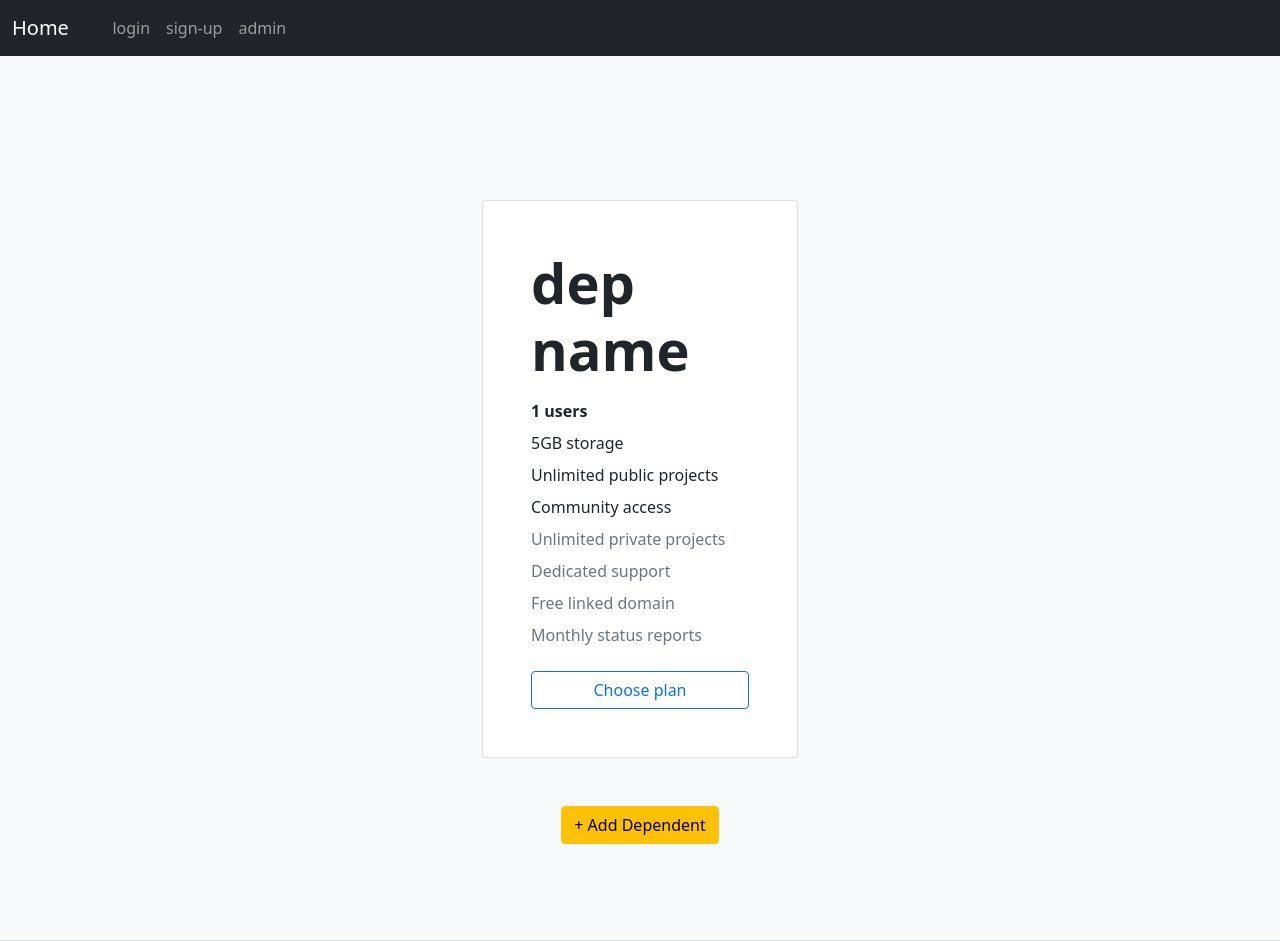
After one commit to mohamedvol1/health-insurance-company, a Flask app: page /dependents in a window 1280 px wide. The commit adds this page. Run offline with Flask 2, Linux system fonts and the light colour scheme.

Commit message:
implement authentication and add a dependent functionality

```diff
--- a/app/__init__.py
+++ b/app/__init__.py
@@ -2,6 +2,7 @@ from flask import Flask
 # from app.db import mysql
 from flask_bcrypt import Bcrypt
 from flask_mysqldb import MySQL
+from flask_session import Session
 
 #importing blueprints
 # from .views import views
@@ -17,6 +18,8 @@ from flask_mysqldb import MySQL
 app = Flask(__name__)
 
 app.config['SECRET_KEY']='o!rr@wd!+32%@imflli*#xj#p02ph_6!juwj@0n=231&w-j280'
+app.config['SESSION_TYPE'] = 'filesystem'
+Session(app)
 
 #connecting flask with mysql
 app.config['MYSQL_HOST'] = 'localhost'
@@ -26,7 +29,7 @@ app.config['MYSQL_PASSWORD'] = 'root'
 app.config['MYSQL_DB'] = 'health_insurance_company_db'
 # app.config['MYSQL_CHARSET'] = 'utf-8'
 mysql = MySQL(app)
-bcrypt = Bcrypt(app)
+bcrypt = Bcrypt()
 # mysql.init_app(app)
 
 from .views import views
@@ -35,5 +38,4 @@ from .auth import auth
 #register to blueprints
 app.register_blueprint(views, url_prefix='/')
 app.register_blueprint(auth, url_prefix='/')
-
   # return app
--- a/app/auth.py
+++ b/app/auth.py
@@ -1,31 +1,114 @@
-from flask import Blueprint, render_template, flash
-from app.forms import SignUpForm, LoginForm, AdminForm
+from flask import Blueprint, render_template, flash, redirect, sessions, url_for , session
+from app.forms import SignUpForm, LoginForm, AdminForm, ProfileForm
+from wtforms.validators import ValidationError
 from app.db import createUser
 
+from .helpers import check_hash, fetch_user_hash, create_user_session, end_user_session, update_user, create_dep_for_user
 
 auth = Blueprint('auth', __name__)
 
-@auth.route('/login')
+
+@auth.route('/login', methods=['GET', 'POST'])
 def login():
+  print("in the login function")
+  print(' here>>>>>>>>>>>>>>>>>>>>>>', type(session))
   form = LoginForm()
-
-  return render_template("auth/login.html", form=form)
-
-@auth.route('/sign-up', methods=['GET', 'POST'])
-def signUp():
-  print("in the sign up function")
-  #fetching the data from thr form
-  form = SignUpForm()
-  #validate the input and create a new user on submit
-  if form.validate_on_submit():
-    print(createUser(form.username.data, form.email.data, form.password.data))
+  if form.validate_on_submit():                             #validate and check for the right credentials
+    hash_to_check = fetch_user_hash(form.email.data)        #fetch the hash related to the email (correct password)
+    print('form object hereeeeeeeeeeeeeeeeeeeeeeeeeee', form)
+    if check_hash(hash_to_check, form.password.data):
+      flash('You are Logged in', category='success')
+      create_user_session(form.email.data)
+      # return  redirect(url_for('auth.profile_page', user_session=user_session))
+      return  redirect(url_for('auth.profile_page'))
+    else:
+      flash('Wrong Credential!', category='danger')
+      return redirect('/login')
 
   # check if there is errors
   if form.errors:
     for err_msg in form.errors.values():
       flash(f'bad entry: {err_msg[0]}', category='danger')
+    return redirect('/login')
+
+  return render_template("auth/login.html", form=form)
+
+
+@auth.route('/sign-up', methods=['GET', 'POST'])
+def signUp():
+  print("in the sign up function")
+  form = SignUpForm()                                  #fetching the data from thr form
+  if form.validate_on_submit():                        #validate the input and create a new user on submit
+    print(createUser(form.username.data, form.email.data, form.password.data))
+    create_user_session(form.email.data)
+    return redirect('/profile')
+
+  # check if there is errors
+  if form.errors:
+    for err_msg in form.errors.values():
+      flash(f'bad entry: {err_msg[0]}', category='danger')
+    return redirect('/sign-up')
 
   return render_template("auth/sign-up.html", form=form)
+
+#loggin out
+@auth.route('/logout')
+def logout():
+  end_user_session()
+
+  return redirect('/login')
+
+
+
+@auth.route('/profile', methods=['GET', 'POST'])
+def profile_page():
+  form = ProfileForm()
+  # print('date type here>>>>>>>>>>>>>>>>>>>>>>', type(form.profile_dob.data.date()))
+  if form.validate_on_submit():                     #validate the form then update it
+    print('user id is', session['customer_id'])
+    flash(' Your data has been updated successfully ', category=update_user(session['customer_id'], form))
+    #fill the form with new values
+
+    return redirect(url_for('auth.profile_page'))
+
+  if session.get("customer_name"):
+    print('update the session -----------------------', session.get("customer_name"))
+    form.profile_username.data = session['customer_name']
+    form.profile_email.data = session['customer_email']
+    form.profile_dob.data = session['customer_dob']
+    form.profile_ssn.data = session['customer_ssn']
+    form.profile_phone.data = session['customer_phone']
+    # return redirect(url_for('auth.profile_page'))
+
+  if form.errors:
+    for err_msg in form.errors.values():
+      flash(f'bad entry: {err_msg[0]}', category='danger')
+    return redirect(url_for('auth.profile_page'))
+
+  return render_template("auth/profile.html", form=form)
+
+
+@auth.route('/dependents/name', methods=['GET', 'POST'])
+def dependent_page():
+  form = ProfileForm()
+  return render_template("auth/dependentForm.html", form=form)
+
+
+@auth.route('/dependents/form', methods=['GET', 'POST'])
+def dependent_form():
+  form = ProfileForm()
+  if form.validate_on_submit():
+    flash(' You have added a dependent ', category=create_dep_for_user(form, session['customer_id']))
+    return redirect(url_for('auth.dependents_page'))
+    #fill the form with new values
+  return render_template("auth/dependentForm.html", form=form)
+
+
+@auth.route('/dependents')
+def dependents_page():
+
+  return render_template("auth/dependents.html")
+
 
 @auth.route('/admin')
 def admin():
--- a/app/db.py
+++ b/app/db.py
@@ -1,5 +1,4 @@
 # from flask_mysqldb import MySQL
-from flask.json.tag import PassDict
 from app import mysql
 from app.helpers import generate_hash
 
--- /dev/null
+++ b/app/templates/auth/dependents.html
@@ -0,0 +1,64 @@
+{% extends "base.html" %}
+{% block title %} dependents {% endblock %}
+
+{% block content %}
+  <!-- <div class="d-flex flex-column bd-highlight mb-2"> -->
+          <!-- planes -->
+    <section class="bg-light py-5 border-bottom">
+      <div class="container px-5 my-5 mb-1">
+          <div class="row gx-5 justify-content-center">
+              <!-- Pricing card free-->
+              <div class="col-lg-6 col-xl-4 mt-5">
+                  <div class="card mb-5 mb-xl-0">
+                      <div class="card-body p-5">
+                          <div class="mb-3">
+                              <span class="display-4 fw-bold">dep name</span>
+                          </div>
+                          <ul class="list-unstyled mb-4">
+                              <li class="mb-2">
+                                  <i class="bi bi-check text-primary"></i>
+                                  <strong>1 users</strong>
+                              </li>
+                              <li class="mb-2">
+                                  <i class="bi bi-check text-primary"></i>
+                                  5GB storage
+                              </li>
+                              <li class="mb-2">
+                                  <i class="bi bi-check text-primary"></i>
+                                  Unlimited public projects
+                              </li>
+                              <li class="mb-2">
+                                  <i class="bi bi-check text-primary"></i>
+                                  Community access
+                              </li>
+                              <li class="mb-2 text-muted">
+                                  <i class="bi bi-x"></i>
+                                  Unlimited private projects
+                              </li>
+                              <li class="mb-2 text-muted">
+                                  <i class="bi bi-x"></i>
+                                  Dedicated support
+                              </li>
+                              <li class="mb-2 text-muted">
+                                  <i class="bi bi-x"></i>
+                                  Free linked domain
+                              </li>
+                              <li class="text-muted">
+                                  <i class="bi bi-x"></i>
+                                  Monthly status reports
+                              </li>
+                          </ul>
+                          <div class="d-grid"><a class="btn btn-outline-primary" href="#!">Choose plan</a></div>
+                      </div>
+                  </div>
+              </div>
+          </div>
+      </div>
+
+      <div class="d-flex justify-content-center mb-5 mt-5">
+        <a href="{{ url_for('auth.dependent_form') }}" class="btn btn-warning " aria-current="page"> + Add Dependent</a>
+      </div>
+    </section>
+  <!-- </div> -->
+
+{% endblock %}
--- a/app/templates/auth/login.html
+++ b/app/templates/auth/login.html
@@ -1,7 +1,8 @@
 {% extends "base.html" %}
 {% block title %} login {% endblock %}
 {% block content %}
-  <form class="col-6 m-auto border pt-5 pb-5 mt-5 ps-5 pe-5 shadow-sm rounded-1 form-style" >
+  <form method="POST" class="col-6 m-auto border pt-5 pb-5 mt-5 ps-5 pe-5 shadow-sm rounded-1 form-style" >
+    {{ form.hidden_tag() }}
     <h1 class="fw-bold text-center">Login</h1>
     <div class="mb-3">
       {{ form.email.label }}
--- a/app/templates/base.html
+++ b/app/templates/base.html
@@ -19,11 +19,17 @@
           <span class="navbar-toggler-icon"></span>
         </button>
         <div class="collapse navbar-collapse" id="navbarNavAltMarkup">
-          <div class="navbar-nav">
-            <a class="nav-link" href="{{ url_for('auth.login') }}">login</a>
-            <a class="nav-link" href="{{ url_for('auth.signUp') }}">sign-up</a>
-            <a class="nav-link" href="{{ url_for('auth.admin') }}">admin</a>
-            <a class="nav-link" href="#">logout</a>
+          <div class="navbar-nav"> -->
+
+              {% if session.get('customer_name') is none %}
+                <a class="nav-link" href="{{ url_for('auth.login') }}">login</a>
+                <a class="nav-link" href="{{ url_for('auth.signUp') }}">sign-up</a>
+                <a class="nav-link" href="{{ url_for('auth.admin') }}">admin</a>
+              {% else %}
+                <a class="nav-link" href="{{ url_for('auth.logout') }}">logout</a>
+                <a class="nav-link" href="{{ url_for('auth.profile_page') }}">hi {{session['customer_name']}}</a>
+              {% endif %}
+
           </div>
         </div>
       </div>
--- a/app/templates/home.html
+++ b/app/templates/home.html
@@ -173,7 +173,9 @@
             </div> -->
         </div>
     </div>
+
   </section>
+
 
   <!-- footer -->
   <footer class="py-5 bg-dark">
```
Also changed, not shown: app/forms.py (+32 -24 lines), app/helpers.py (+124 -0 lines), app/templates/auth/dependentForm.html (added, +32 -0 lines), app/templates/auth/profile.html (added, +41 -0 lines), app/views.py (line endings or trailing spaces), 2 other files.
